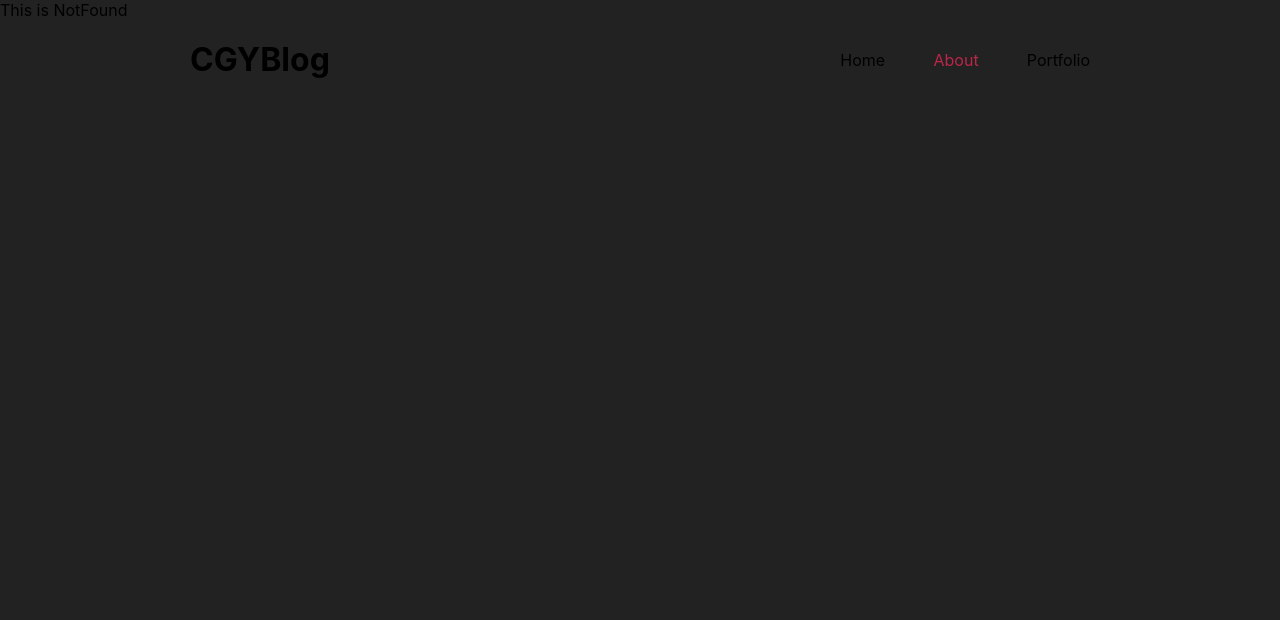
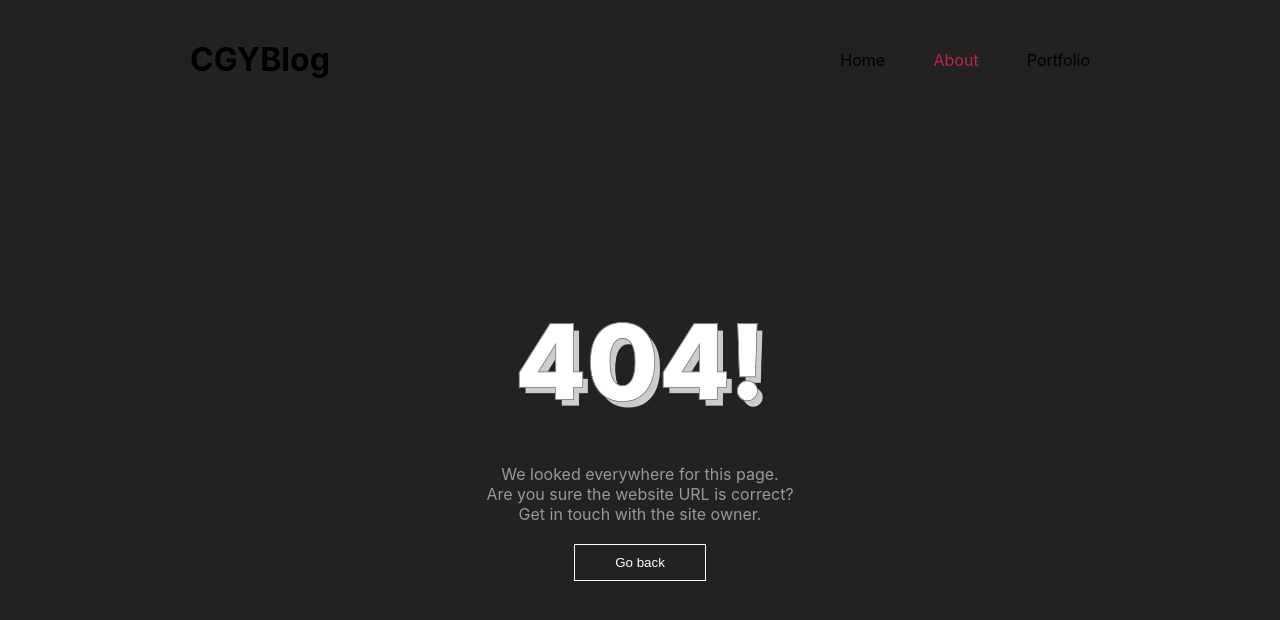
Before and after one commit to CHOGANGYEOL/CHOGANGYEOL.github.io, a React (Create React App) app: page /about in a window 1280 px wide. Shown: the top 620 px of the page. Built offline with nearby package versions, Linux system fonts and the light colour scheme.

Commit message:
feat:notfound page 제작

```diff
--- a/src/AppRouter.tsx
+++ b/src/AppRouter.tsx
@@ -1,16 +1,24 @@
 import { BrowserRouter, Route, Routes } from "react-router-dom";
+import styled from "styled-components";
 import Header from "./component/common/Header";
 import NotFound from "./component/common/NotFound";
 import Home from "./page/Home";
 
+const Container = styled.section`
+  width: 100%;
+  max-width: 90rem;
+  padding-top: 8rem;
+`;
 const AppRouter = () => {
   return (
     <BrowserRouter>
       <Header />
-      <Routes>
-        <Route path="/" element={<Home />} />
-        <Route path="*" element={<NotFound />} />
-      </Routes>
+      <Container>
+        <Routes>
+          <Route path="/" element={<Home />} />
+          <Route path="*" element={<NotFound />} />
+        </Routes>
+      </Container>
     </BrowserRouter>
   );
 };
--- a/src/GrobalStyle.ts
+++ b/src/GrobalStyle.ts
@@ -12,6 +12,7 @@ const GlobalStyle = createGlobalStyle`
     --gray-color: #999999;
     --notion-color: #FF5400;
     --point-color: #BB2649;
+    --white-color: #fff;
 }
 html {font-size:62.5%}
 body {
@@ -35,7 +36,10 @@ code {
   font-family: source-code-pro, Menlo, Monaco, Consolas, 'Courier New',
     monospace;
 }
-
+#root {
+  display: flex;
+  justify-content: center;
+}
 `;
 
 export default GlobalStyle;
--- a/src/component/common/NotFound.tsx
+++ b/src/component/common/NotFound.tsx
@@ -1,10 +1,52 @@
+import { useNavigate } from "react-router-dom";
+import styled from "styled-components";
+import four from "../../image/404.png";
+import oops from "../../image/oops.png";
+const NotFoundWrap = styled.article`
+  text-align: center;
+  display: flex;
+  flex-direction: column;
+  min-height: calc(100vh - 8rem);
+  justify-content: center;
+  align-items: center;
+  .oops {
+    max-width: 15rem;
+    margin-bottom: 1rem;
+  }
+  .four {
+    max-width: 25rem;
+    margin-bottom: 4rem;
+  }
+  .desc {
+    color: var(--gray-color);
+    margin-bottom: 2rem;
+  }
+  .btn {
+    border:1px solid var(--white-color);
+    color:var(--white-color);
+    background-color: transparent;
+    padding:1rem 4rem;
+    cursor: pointer;
+    transition:0.2s all;
+    :hover {
+        background-color: rgba(255,255,255, 0.2);
+    }
+  }
+`;
+const NotFound = () => {
+  const navigate = useNavigate();
+  return (
+    <NotFoundWrap>
+      {/* <img src={oops} alt="oops" className="oops" /> */}
+      <img src={four} alt="four" className="four" />
+      <p className="desc">
+        We looked everywhere for this page.<br></br>
+        Are you sure the website URL is correct?<br></br>
+        Get in touch with the site owner.
+      </p>
+      <button onClick={() => navigate(-1)} className="btn">Go back</button>
+    </NotFoundWrap>
+  );
+};
 
-const NotFound = () => {
-    return(
-        <section>
-            This is NotFound
-        </section>
-    )
-}
-
-export default NotFound
+export default NotFound;
```
Also changed, not shown: src/image/404.png (added), src/image/oops.png (added).
